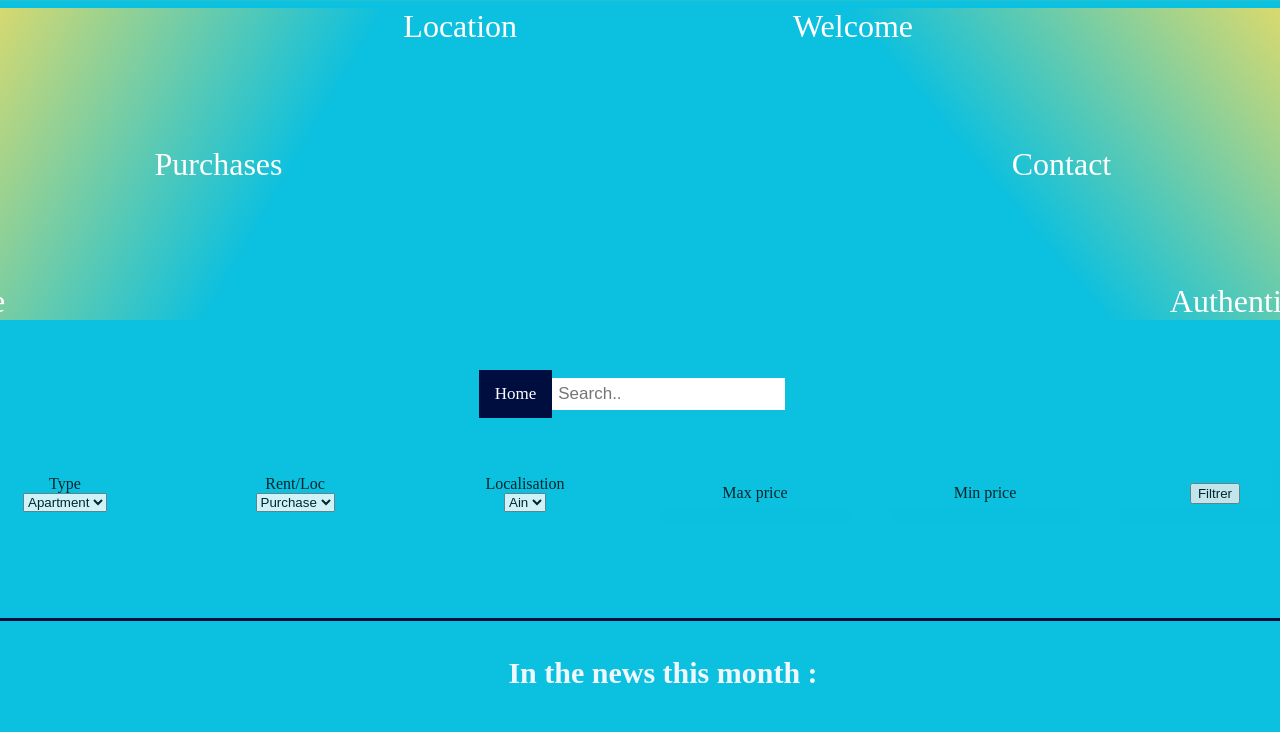
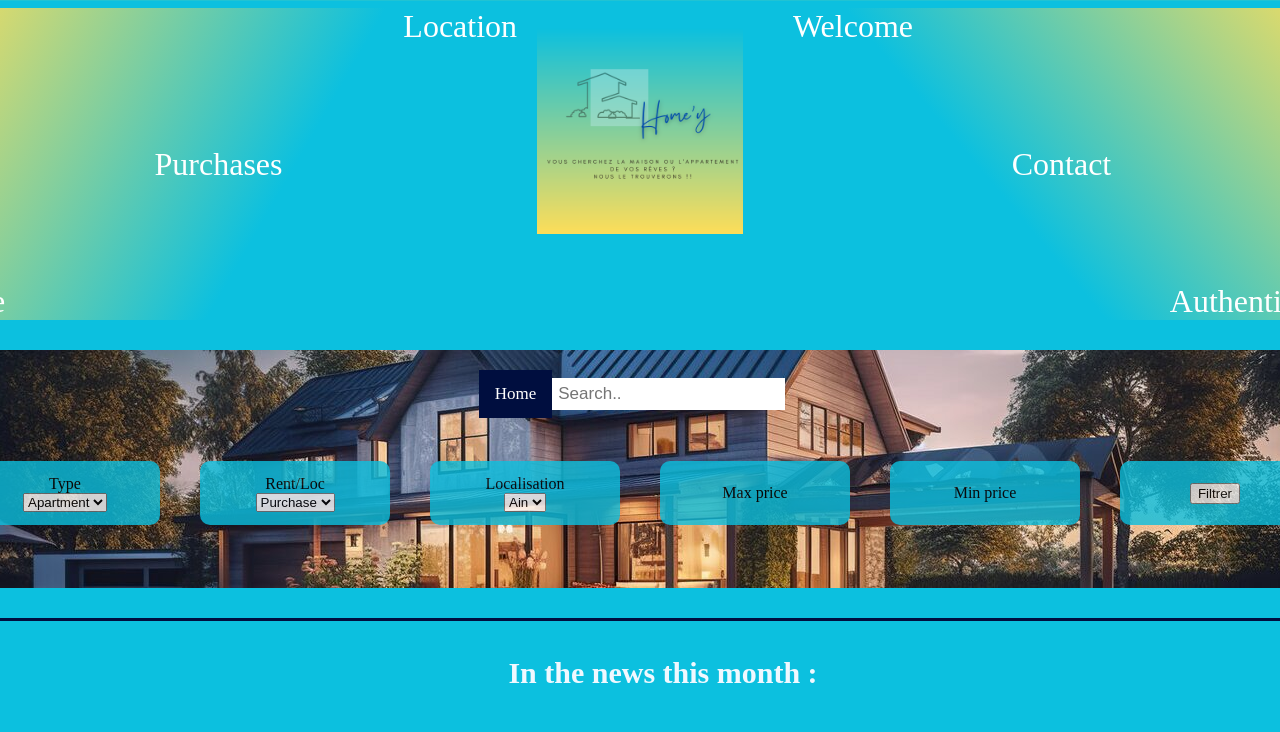
Before and after one commit to lilyboom42/Home.y, a plain HTML site: page index.html in a window 1280 px wide. Shown: the top 732 px of the page. Drawn offline with Linux system fonts and the light colour scheme; the site is published under a folder, as on GitHub Pages, so addresses that start at the root find nothing.

Commit message:
second commit 2

```diff
--- a/style.css
+++ b/style.css
@@ -61,7 +61,7 @@ body {
   display: flex;
   justify-content: center;
   align-items: center;
-  background-image: url(/doc_figma/Home-y.png);
+  background-image: url(./doc_figma/Home-y.png);
   background-repeat: no-repeat;
   background-size: contain;
   width: 400px;
@@ -74,7 +74,7 @@ section {
 }
 
 .img-center {
-  background-image: url(/doc_figma/logo_make_11_06_2023_9.jpg);
+  background-image: url(./doc_figma/logo_make_11_06_2023_9.jpg);
   display: flex;
   flex-direction: column;
   justify-content: center;
```
